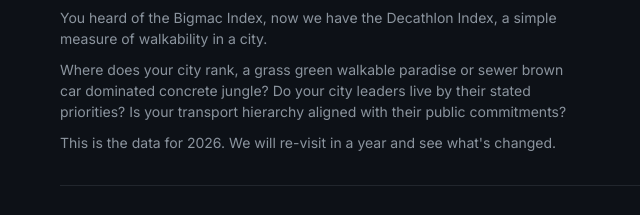
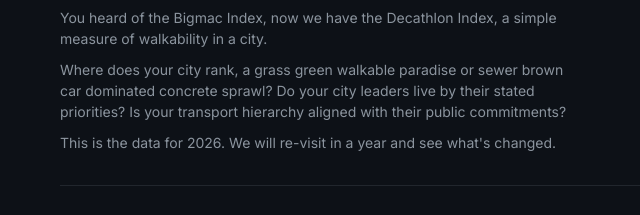
Before and after one commit to sbarlster/decathaindex, a plain HTML site: page web/index.html in a window 1280 px wide. Shown: the part 296-511 px from the top of the page, 20-660 px from the left. Drawn offline with nearby package versions, Linux system fonts and the light colour scheme.

Commit message:
word change

```diff
--- a/web/index.html
+++ b/web/index.html
@@ -397,7 +397,7 @@
   <h1>Can you walk from the station<br>to your nearest <em>Decathlon?</em></h1>
   <p class="hero-sub">Driving and walking distances from each city's central train station to its nearest Decathlon store, across Europe.</p>
   <p class="hero-sub">You heard of the Bigmac Index, now we have the Decathlon Index, a simple measure of walkability in a city.</p>
-  <p class="hero-sub">Where does your city rank, a grass green walkable paradise or sewer brown car dominated concrete jungle? Do your city leaders live by their stated priorities? Is your transport hierarchy aligned with their public commitments?</p>
+  <p class="hero-sub">Where does your city rank, a grass green walkable paradise or sewer brown car dominated concrete sprawl? Do your city leaders live by their stated priorities? Is your transport hierarchy aligned with their public commitments?</p>
   <p class="hero-sub">This is the data for 2026. We will re-visit in a year and see what's changed.</p>
   <div class="hero-stats">
     <div class="stat-item">
```
